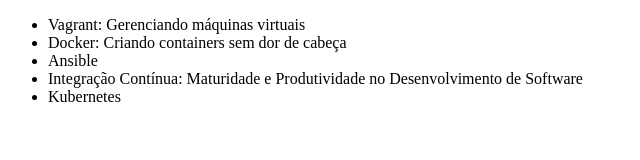
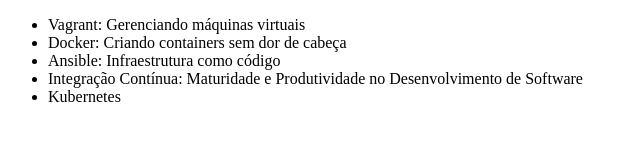
Before and after one commit to ntfgustavo/alura-git, a plain HTML site: page index.html in a window 1280 px wide. Shown: the whole page, without its empty margins (0-640 px from the left). Drawn offline with Linux system fonts and the light colour scheme.

Commit message:
Mudando o nome do curso de Ansible

```diff
--- a/index.html
+++ b/index.html
@@ -3,13 +3,13 @@
 <head>
     <meta charset="UTF-8">
     <meta name="viewport" content="width=device-width, initial-scale=1.0">
-    <title>Lista de Cursos de DevOps da Alura Rebase</title>
+    <title>Lista de Cursos de DevOps da Alura</title>
 </head>
 <body>
     <ul>
         <li>Vagrant: Gerenciando máquinas virtuais</li>
         <li>Docker: Criando containers sem dor de cabeça</li>
-        <li>Ansible</li>
+        <li>Ansible: Infraestrutura como código</li>
         <li>Integração Contínua: Maturidade e Produtividade no Desenvolvimento de Software</li>
         <li>Kubernetes</li>
     </ul>
```
